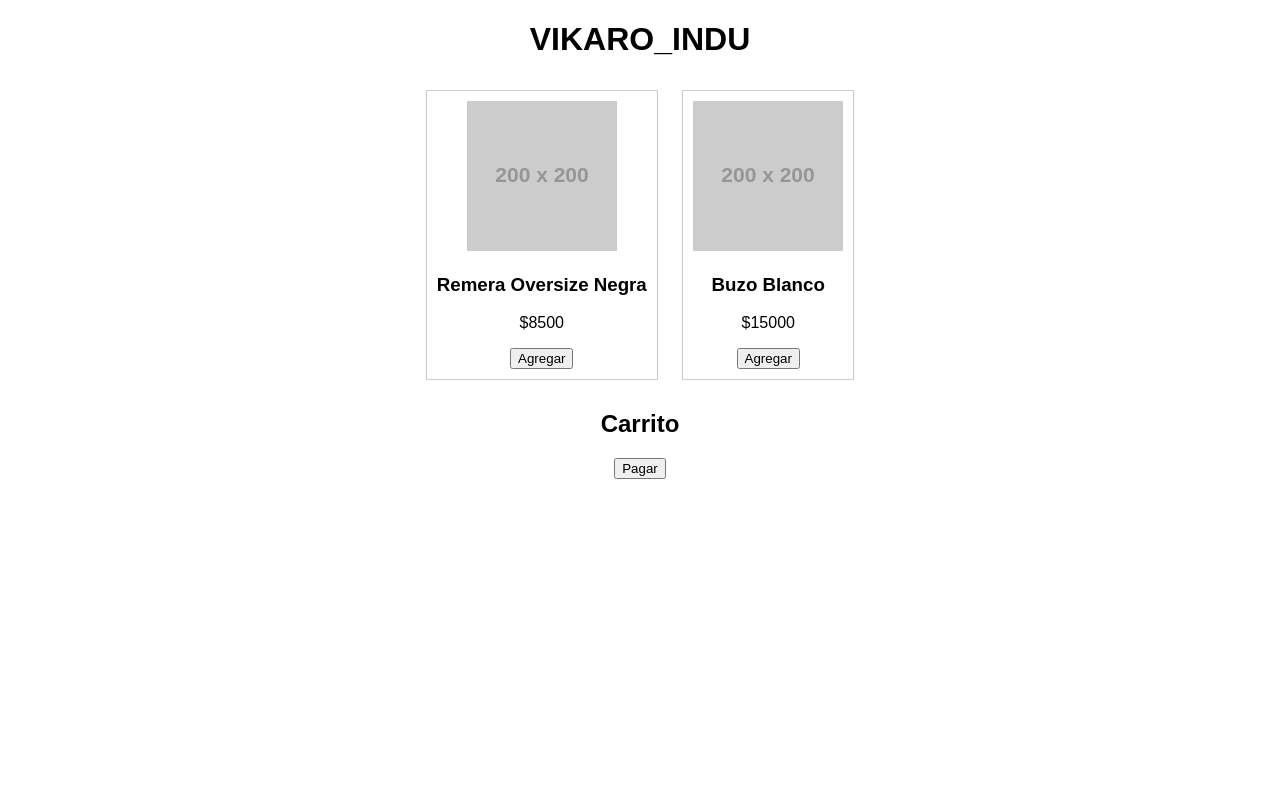
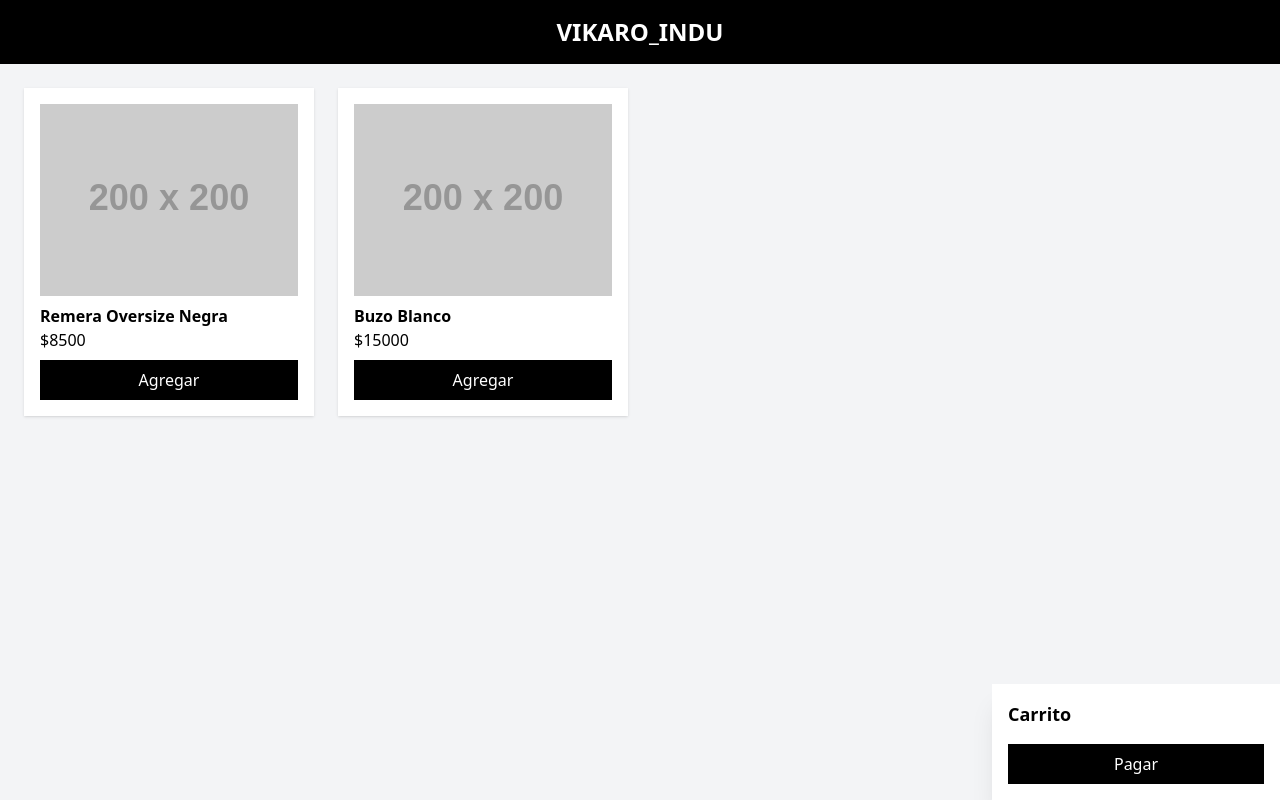
Before and after one commit to VIKAROINDU/VIKARO_INDU, a plain HTML site: page index.html in a window 1280 px wide. Drawn offline with nearby package versions, Linux system fonts and the light colour scheme; placeholder pictures from the web are drawn by us.

Commit message:
Add files via upload

```diff
--- a/cart.js
+++ b/cart.js
@@ -4,13 +4,17 @@ fetch("products.json")
   .then(res => res.json())
   .then(products => {
     const container = document.getElementById("products");
+
     products.forEach(p => {
       container.innerHTML += `
-        <div>
-          <img src="${p.image}" width="150">
-          <h3>${p.name}</h3>
+        <div class="bg-white p-4 shadow hover:scale-105 transition">
+          <img src="${p.image}" class="w-full h-48 object-cover">
+          <h3 class="font-bold mt-2">${p.name}</h3>
           <p>$${p.price}</p>
-          <button onclick='addToCart(${JSON.stringify(p)})'>Agregar</button>
+          <button class="bg-black text-white w-full mt-2 p-2"
+            onclick='addToCart(${JSON.stringify(p)})'>
+            Agregar
+          </button>
         </div>
       `;
     });
@@ -24,11 +28,12 @@ function addToCart(product) {
 function renderCart() {
   const cartList = document.getElementById("cart");
   cartList.innerHTML = "";
+
   cart.forEach(p => {
     cartList.innerHTML += `<li>${p.name} - $${p.price}</li>`;
   });
 }
 
 function checkout() {
-  alert("Después conectamos MercadoPago 🚀");
+  alert("Después conectamos MercadoPago 🔥");
 }
--- a/index.html
+++ b/index.html
@@ -3,17 +3,25 @@
 <head>
   <meta charset="UTF-8">
   <title>VIKARO_INDU</title>
-  <link rel="stylesheet" href="style.css">
+  <script src="https://cdn.tailwindcss.com"></script>
 </head>
-<body>
 
-<h1>VIKARO_INDU</h1>
+<body class="bg-gray-100">
 
-<div id="products"></div>
+<header class="bg-black text-white p-4 text-center text-2xl font-bold">
+  VIKARO_INDU
+</header>
 
-<h2>Carrito</h2>
-<ul id="cart"></ul>
-<button onclick="checkout()">Pagar</button>
+<div class="grid grid-cols-2 md:grid-cols-4 gap-6 p-6" id="products"></div>
+
+<!-- Carrito -->
+<div class="fixed bottom-0 right-0 bg-white shadow-xl p-4 w-72">
+  <h2 class="font-bold text-lg mb-2">Carrito</h2>
+  <ul id="cart"></ul>
+  <button onclick="checkout()" class="bg-black text-white w-full mt-2 p-2">
+    Pagar
+  </button>
+</div>
 
 <script src="cart.js"></script>
 </body>
```
